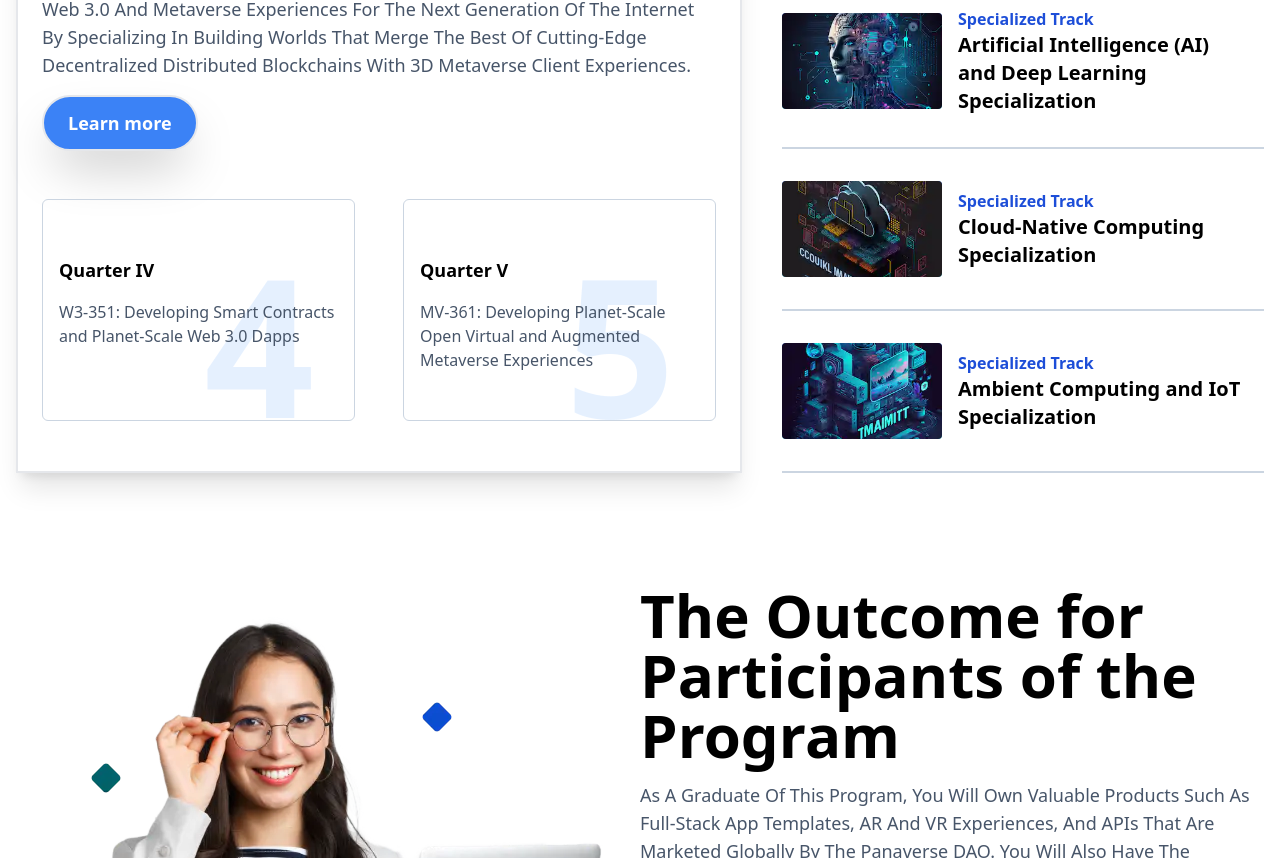
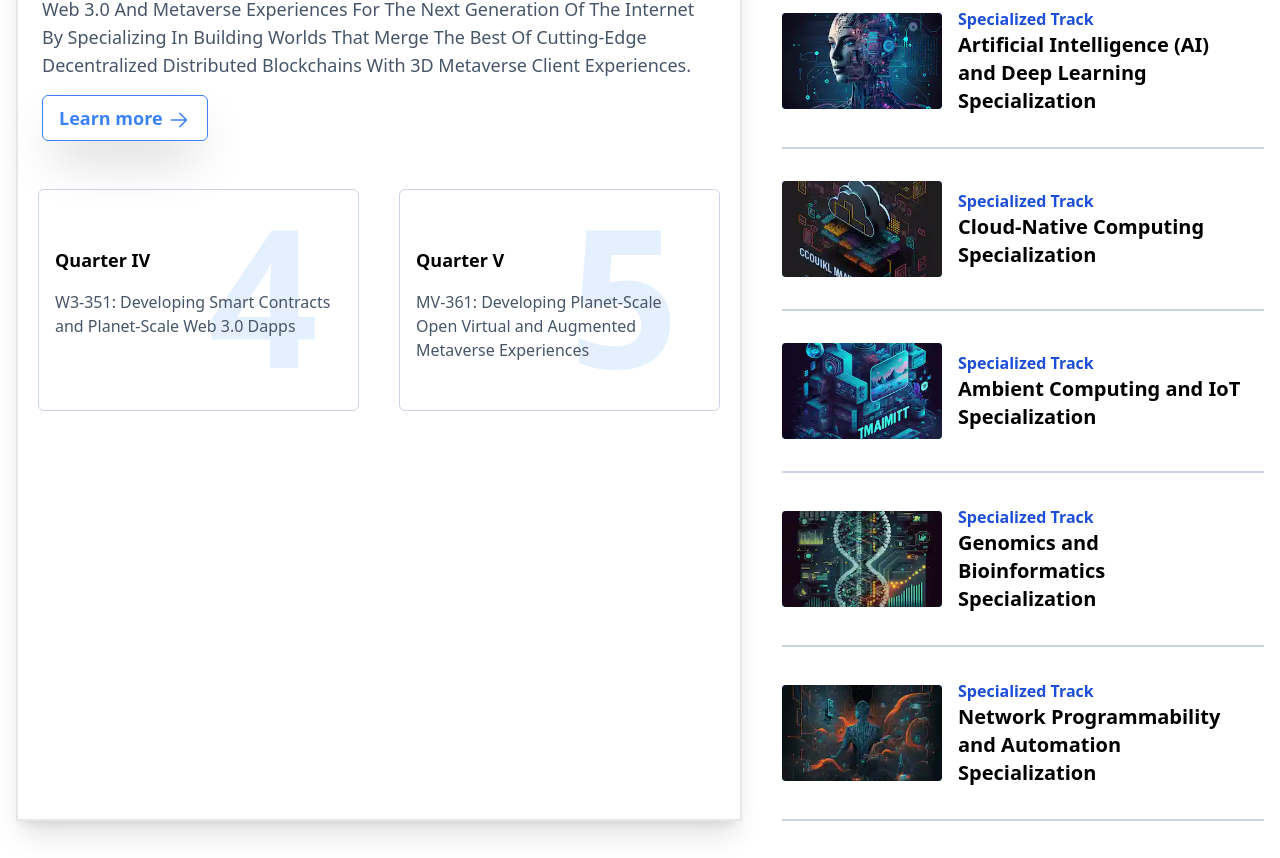
Before and after one commit to saadbutt27/PanaverseDaoWebsite, a Next.js app: page / in a window 1280 px wide. Shown: the part 1922-2780 px from the top of the page. Built offline with nearby package versions, Linux system fonts and the light colour scheme.

Commit message:
specialized tracks interactiveness added

```diff
--- a/src/components/sections/Courses.tsx
+++ b/src/components/sections/Courses.tsx
@@ -19,7 +19,7 @@ const Courses = () => {
               following three core courses.
             </p>
             <div className="mt-6">
-              <Button text={"Enroll Now"} />
+              <Button text={"Enroll Now"} type={true} />
             </div>
           </div>
           {/* <svg
--- a/src/components/sections/HeroSection.tsx
+++ b/src/components/sections/HeroSection.tsx
@@ -28,7 +28,7 @@ const HeroSection = () => {
                 Bioinformatic technoligies
               </p>
               <div className="mt-6">
-                <Button text={"Learn more"} />
+                <Button text={"Learn more"} type={true} />
               </div>
             </div>
             <div className="flex-1 mx-5">
--- a/src/components/sections/SpecializedTracks.tsx
+++ b/src/components/sections/SpecializedTracks.tsx
@@ -1,3 +1,5 @@
+"use client"
+
 import Wrapper from "../Wrapper";
 import Button from "../sharedComps/Button";
 import QuarterCard from "../sharedComps/QuarterCard";
@@ -8,8 +10,25 @@ import Cloud from "../../../public/images/cloud.webp";
 import Ambient from "../../../public/images/ambient.webp";
 import Genomics from "../../../public/images/genomics.webp";
 import Network from "../../../public/images/network.webp";
+import React, { useState } from 'react';
+import Link from "next/link";
 
 const SpecializedTracks = () => {
+  const [data, setData] = useState({
+    title:"Web 3.0 (Blockchain) and Metaverse Specialization",
+    description:"This Web 3.0 and Metaverse specialization focuses on developing full-stack Web 3.0 and Metaverse experiences for the next generation of the internet by specializing in building worlds that merge the best of cutting-edge decentralized distributed blockchains with 3D metaverse client experiences.",
+    q4: "W3-351: Developing Smart Contracts and Planet-Scale Web 3.0 Dapps",
+    q5: "MV-361: Developing Planet-Scale Open Virtual and Augmented Metaverse Experiences"
+  });
+
+  const handleChange = (title:string, description:string, q4:string, q5:string) => {
+    let updatedValue = {};
+    updatedValue = {title, description, q4, q5};
+    setData(data => ({
+         ...data,
+         ...updatedValue
+       }));
+     }
   return (
     <section className="mt-16 lg:mt-28">
       <Wrapper>
@@ -21,49 +40,57 @@ const SpecializedTracks = () => {
               select one or more specializations consisting of two courses each.
             </p>
           </div>
-          <div className="flex flex-col lg:flex-row">
+          <div className="flex flex-col lg:flex-row scroll-mt-24">
             <div className="border-2 shadow-xl basis-3/5 mx-4 p-6">
               <h4 className="text-blue-700 text-base font-semibold">
                 Specialized Track
               </h4>
               <h2 className="text-3xl font-bold max-w-xl leading-8 mt-2">
-                Web 3.0 (Blockchain) and Metaverse Specialization
+                {data.title}
               </h2>
               <p className="text-lg text-slate-600 mt-4 capitalize">
-                This Web 3.0 and Metaverse specialization focuses on developing
-                full-stack Web 3.0 and Metaverse experiences for the next
-                generation of the internet by specializing in building worlds
-                that merge the best of cutting-edge decentralized distributed
-                blockchains with 3D metaverse client experiences.
+                {data.description}
               </p>
               <div className="my-4">
-                <Button text={"Learn more"} />
+                <Button text={"Learn more"} type={false} />
               </div>
               <div className="flex flex-col md:flex-row md:gap-x-4 gap-y-2 flex-wrap mt-10 -mx-4">
                 <QuarterCard
                   qnum={"4"}
                   qrom={"IV"}
                   qdesc={
-                    "W3-351: Developing Smart Contracts and Planet-Scale Web 3.0 Dapps"
+                    data.q4
                   }
                 />
                 <QuarterCard
                   qnum={"5"}
                   qrom={"V"}
                   qdesc={
-                    "MV-361: Developing Planet-Scale Open Virtual and Augmented Metaverse Experiences"
+                    data.q5
                   }
                 />
               </div>
             </div>
-            <div className="basis-2/5 ml-6 mt-4 lg:-mt-4 mr-4">
-              <SpecializedTrack image={Metaverse} title={"Web 3.0 (Blockchain) and Metaverse Specialization"} />
-              <SpecializedTrack image={AI} title={"Artificial Intelligence (AI) and Deep Learning Specialization"} />
-              <SpecializedTrack image={Cloud} title={"Cloud-Native Computing Specialization"} />
-              <SpecializedTrack image={Ambient} title={"Ambient Computing and IoT Specialization"} />
-              {/* <SpecializedTrack image={Genomics} title={"Genomics and Bioinformatics Specialization"} />
-              <SpecializedTrack image={Network} title={"Network Programmability and Automation Specialization"} /> */}
-            </div>
+            <div className="md:basis-2/5 ml-6 mt-4 lg:-mt-4 mr-4 w-full overflow-y-auto h-full ">
+              <Link href={"#course-box"} onClick={() => handleChange("Web 3.0 (Blockchain) and Metaverse Specialization", "This Web 3.0 and Metaverse specialization focuses on developing full-stack Web 3.0 and Metaverse experiences for the next generation of the internet by specializing in building worlds that merge the best of cutting-edge decentralized distributed blockchains with 3D metaverse client experiences.", "W3-351: Developing Smart Contracts and Planet-Scale Web 3.0 Dapps", "MV-361: Developing Planet-Scale Open Virtual and Augmented Metaverse Experiences")} >
+                <SpecializedTrack image={Metaverse} title={"Web 3.0 (Blockchain) and Metaverse Specialization"} />
+              </Link>
+              <Link href={"#course-box"} onClick={() => handleChange("Artificial Intelligence (AI) and Deep Learning Specialization", "The AI and Deep Learning specialization focuses on building and deploying intelligent APIs using OpenAI models and building custom Deep Learning Tensorflow models.", "AI-351: Developing Planet-Scale Intelligent APIs and Python Programming", "AI-361: Deep Learning and MLOps")} >
+                <SpecializedTrack image={AI} title={"Artificial Intelligence (AI) and Deep Learning Specialization"} />
+              </Link>
+              <Link href={"#course-box"} onClick={() => handleChange("Cloud-Native Computing Specialization", "The Cloud-Native Computing Specialization focuses on Containers, Kubernetes, and CDK for Kubernetes.", "CN-351: Certified Kubernetes Application Developer (CKAD)", "CN-361: Developing Multi-Cloud Apps using CDK for Terraform")} >
+                <SpecializedTrack image={Cloud} title={"Cloud-Native Computing Specialization"} />
+              </Link>
+              <Link href={"#course-box"} onClick={() => handleChange("Ambient Computing and IoT Specialization", "The Ambient Computing and IoT Specialization focuses on building Smart Homes, Offices, Factories, and Cities using Voice computing, Matter Protocol, and Embedded Devices.", "AC-351: Ambient Computing with Voice Assistants and Matter Devices", "AC-361: Embedded Programming using C and Rust")} >
+                <SpecializedTrack image={Ambient} title={"Ambient Computing and IoT Specialization"} />
+              </Link>
+              <Link href={"#course-box"} onClick={() => handleChange("Genomics and Bioinformatics Specialization", "Genomics is the study of the total genetic makeup of individual organisms, and how this genetic information is structured, functions, and has evolved; bioinformatics encompasses a diverse range of analytical methods and tools applied to genomic data. This Specialization focuses on performing complex bioinformatics analysis using the most essential Python libraries and applications.", "Bio-351: Python for Biologists", "Bio-361: Bioinformatics with Python")} >
+                <SpecializedTrack image={Genomics} title={"Genomics and Bioinformatics Specialization"} />
+              </Link>
+              <Link href={"#course-box"} onClick={() => handleChange("Network Programmability and Automation Specialization", "More than ever, network engineers are finding it challenging to complete their duties entirely manually. Network automation is now crucial due to new protocols, technologies, delivery models, and the requirement for enterprises to become more adaptable and agile. This course teaches network engineers how to automate systems with code using a variety of technologies and tools, including Linux, Python, APIs, and Git.", "NPA-351: CCNA 200-301 Certification", "NPA-361: Network Programmability and Automation")} >
+                <SpecializedTrack image={Network} title={"Network Programmability and Automation Specialization"} />
+              </Link>
+              </div>
           </div>
         </div>
       </Wrapper>
--- a/src/components/sharedComps/Button.tsx
+++ b/src/components/sharedComps/Button.tsx
@@ -1,4 +1,5 @@
-const Button = ({ text }: { text: string }) => {
+const Button = ({ text, type }: { text: string; type: boolean }) => {
+  if (type) {
     return (
       <>
         <button
@@ -9,6 +10,34 @@ const Button = ({ text }: { text: string }) => {
         </button>
       </>
     );
+  } else {
+    return (
+      <>
+        <button
+          className="flex items-center group text-blue-500 hover:bg-gray-100 duration-300 border-[1px] border-blue-500 text-lg rounded-md px-4 py-2 font-semibold shadow-2xl"
+          type="submit"
+        >
+          {text}
+          <div>
+            <svg
+              xmlns="http://www.w3.org/2000/svg"
+              fill="none"
+              viewBox="0 0 24 24"
+              stroke-width="1.5"
+              stroke="currentColor"
+              className="w-6 h-6 ml-1 mt-1 group-hover:translate-x-1 duration-200"
+            >
+              <path
+                stroke-linecap="round"
+                stroke-linejoin="round"
+                d="M4.5 12h15m0 0l-6.75-6.75M19.5 12l-6.75 6.75"
+              />
+            </svg>
+          </div>
+        </button>
+      </>
+    );
+  }
 };
 
 export default Button;
--- a/src/components/sharedComps/QuarterCard.tsx
+++ b/src/components/sharedComps/QuarterCard.tsx
@@ -1,9 +1,9 @@
 const QuarterCard = ({qnum, qrom, qdesc}: {qnum:string, qrom:string, qdesc:string}) => {
   return (
-    <div className="flex-1 relative border border-slate-300 rounded-md mx-4 md:mx-4 my-2 px-4 py-12 cursor-pointer select-none group">
+    <div className="flex-1 relative border border-slate-300 rounded-md mx-3 my-2 px-4 py-12 cursor-pointer select-none group">
       <h3 className="font-bold text-sm md:text-base lg:text-lg py-2">Quarter {qrom}</h3>
       <p className="mt-2 text-slate-600 text-sm md:text-xs lg:text-base">{qdesc}</p>
-      <div className="absolute -top-8 md:top-0 right-10 text-blue-200 opacity-40 text-[10rem] md:text-[8rem] lg:text-[12rem] font-extrabold -z-10 group-hover:-translate-y-4 duration-300 ">
+      <div className="absolute -top-8 md:-top-10 right-10 text-blue-200 opacity-40 text-[10rem] md:text-[8rem] lg:text-[12rem] font-extrabold -z-10 group-hover:-translate-y-4 duration-300 ">
         {qnum}
       </div>
     </div>
```
Lines whose indentation alone changed are shown as unchanged.
